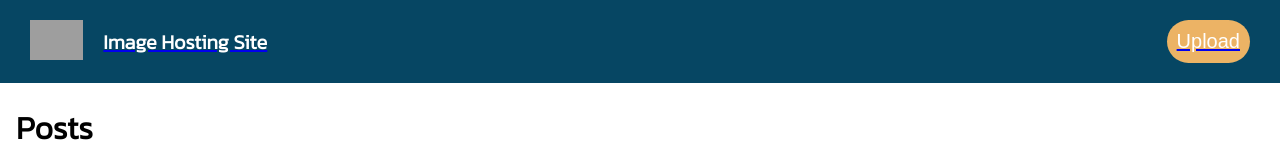
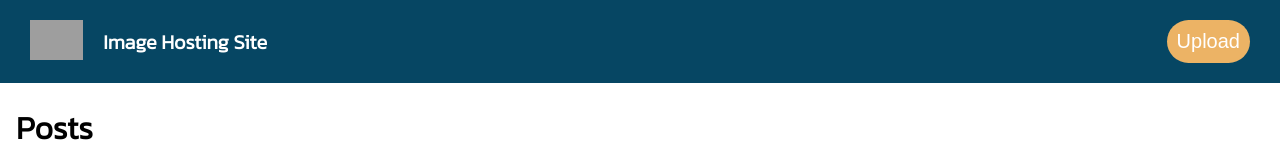
Before and after one commit to harshitpanwar/Image-Hosting-Site, a React (Create React App) app in the folder Mern/Mern_Memories_App/client/: page / in a window 1280 px wide. Shown: the top 160 px of the page. Built offline with nearby package versions, Linux system fonts and the light colour scheme; grey boxes are pictures that could not be loaded; a web font is replaced by a local one.

Commit message:
removed link underline

```diff
--- a/Mern/Mern_Memories_App/client/src/components/Header/Header.css
+++ b/Mern/Mern_Memories_App/client/src/components/Header/Header.css
@@ -32,6 +32,10 @@
     color: white;
 }
 
+.link{
+    text-decoration: none;
+}
+
 .upload_button{
     margin-right: 30px;
 }
--- a/Mern/Mern_Memories_App/client/src/components/Header/Header.js
+++ b/Mern/Mern_Memories_App/client/src/components/Header/Header.js
@@ -5,7 +5,7 @@ import { Link } from 'react-router-dom';
 function Header() {
     return (
         <div className='Header'>
-            <Link to='/'>
+            <Link className="link" to='/'>
 
             <div className='pair'>
                 <div className='icon'>
@@ -22,7 +22,7 @@ function Header() {
 
 
             <div className='upload_button'>
-                <Link to='/upload'>
+                <Link className="link" to='/upload'>
                     <p className='button'> Upload</p>
                 </Link>
 
```
